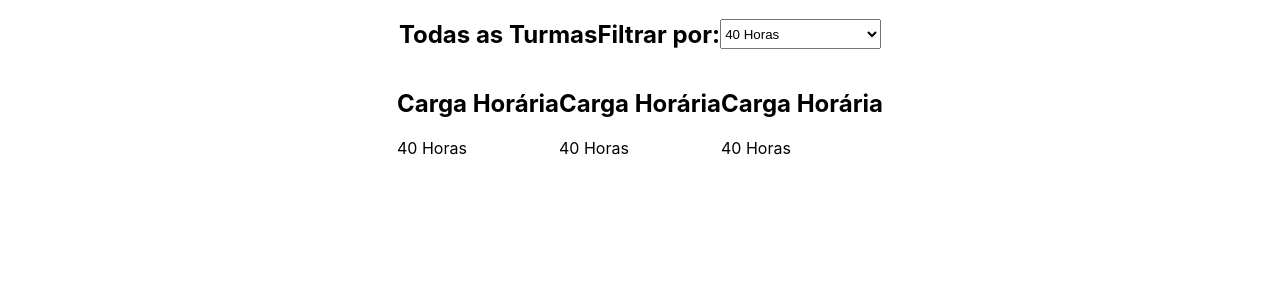
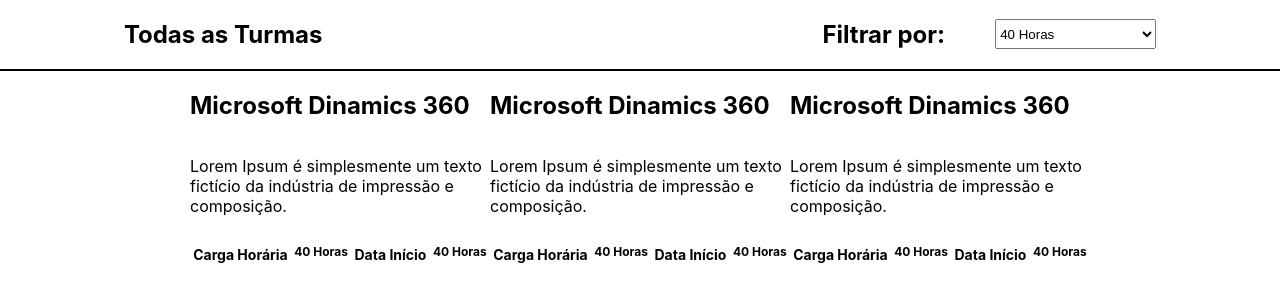
Before and after one commit to Strilicherk/Grupo_12_FYI, a React (Create React App) app in the folder FYI - FrontEnd/fyi-web/: page /turmas in a window 1280 px wide. Shown: the top 302 px of the page. Built offline with nearby package versions, Linux system fonts and the light colour scheme.

Commit message:
React todas as turmas em execução

```diff
--- a/FYI - FrontEnd/fyi-web/src/assets/css/turmas.css
+++ b/FYI - FrontEnd/fyi-web/src/assets/css/turmas.css
@@ -1,20 +1,49 @@
-/* .content{
-} */
+.content{
+    width: 100%;
+    align-items: center;
+}
+.titulo{
+    width: auto;
+    padding-right: 500px;
+}
+
+.filtro{
+    width: auto;
+    padding-right: 50px;
+}
+
+.select{
+    height: 30px;
+}
 
 .todasTurmasDisponiveis{
     width: 100%;
     display: flex;
     justify-content: center;
-    /* justify-content: space-around; */
     align-items: center;
+    border-bottom: 2px solid;
 }
 
 .turmasDisponiveis{
+    width: 100%;
     display: flex;
     justify-content: center;
 }
 
-.select{
-    height: 30px;
-    /* margin-top: 30px; */
+.infosGerais{
+    width: 300px;
+    display: flex;
+    flex-direction: column;
 }
+
+.gradeCurricular{
+    width: auto;
+    display: flex;
+    justify-content: space-around;
+    font-size: 14px;
+    font-weight: 700;
+}
+
+.horas{
+    font-size: 12px;
+}
--- a/FYI - FrontEnd/fyi-web/src/pages/turmas/turmas.js
+++ b/FYI - FrontEnd/fyi-web/src/pages/turmas/turmas.js
@@ -7,8 +7,8 @@
         return(
             <main className="content">
                 <section className="todasTurmasDisponiveis">
-                    <h1>Todas as Turmas</h1>
-                    <h2>Filtrar por:</h2>
+                    <h1 className="titulo">Todas as Turmas</h1>
+                    <h2 className="filtro">Filtrar por:</h2>
                     <select className="select">
                     <option value="cargaHoraria">40 Horas</option>
                     <option value="dataInicio">Dezembro</option>
@@ -16,32 +16,42 @@
                     <option value="tema">Microsoft Dinamics 360</option>
                     </select>
                 </section>
+                <line className="linha"></line>
                 <section className="turmasDisponiveis">
                     <div className="infosGerais">
+                            <h2>Microsoft Dinamics 360</h2>
                         <div className="textoCurso">
-                            <h2></h2>
+                            <p>Lorem Ipsum é simplesmente um texto fictício da indústria de impressão e composição.</p>
                         </div>
                         <div className="gradeCurricular">
-                            <h2>Carga Horária</h2>
-                            <p>40 Horas</p>
+                            <p>Carga Horária</p>
+                            <p className="horas">40 Horas</p>
+                            <p>Data Início</p>
+                            <p className="horas">40 Horas</p>
                         </div>
                     </div>
                     <div className="infosGerais">
+                            <h2>Microsoft Dinamics 360</h2>
                         <div className="textoCurso">
-                            <h2></h2>
+                            <p>Lorem Ipsum é simplesmente um texto fictício da indústria de impressão e composição.</p>
                         </div>
                         <div className="gradeCurricular">
-                            <h2>Carga Horária</h2>
-                            <p>40 Horas</p>
+                            <p>Carga Horária</p>
+                            <p className="horas">40 Horas</p>
+                            <p>Data Início</p>
+                            <p className="horas">40 Horas</p>
                         </div>
                     </div>
                     <div className="infosGerais">
+                            <h2>Microsoft Dinamics 360</h2>
                         <div className="textoCurso">
-                            <h2></h2>
+                            <p>Lorem Ipsum é simplesmente um texto fictício da indústria de impressão e composição.</p>
                         </div>
                         <div className="gradeCurricular">
-                            <h2>Carga Horária</h2>
-                            <p>40 Horas</p>
+                            <p>Carga Horária</p>
+                            <p className="horas">40 Horas</p>
+                            <p>Data Início</p>
+                            <p className="horas">40 Horas</p>
                         </div>
                     </div>
                 </section>
```
